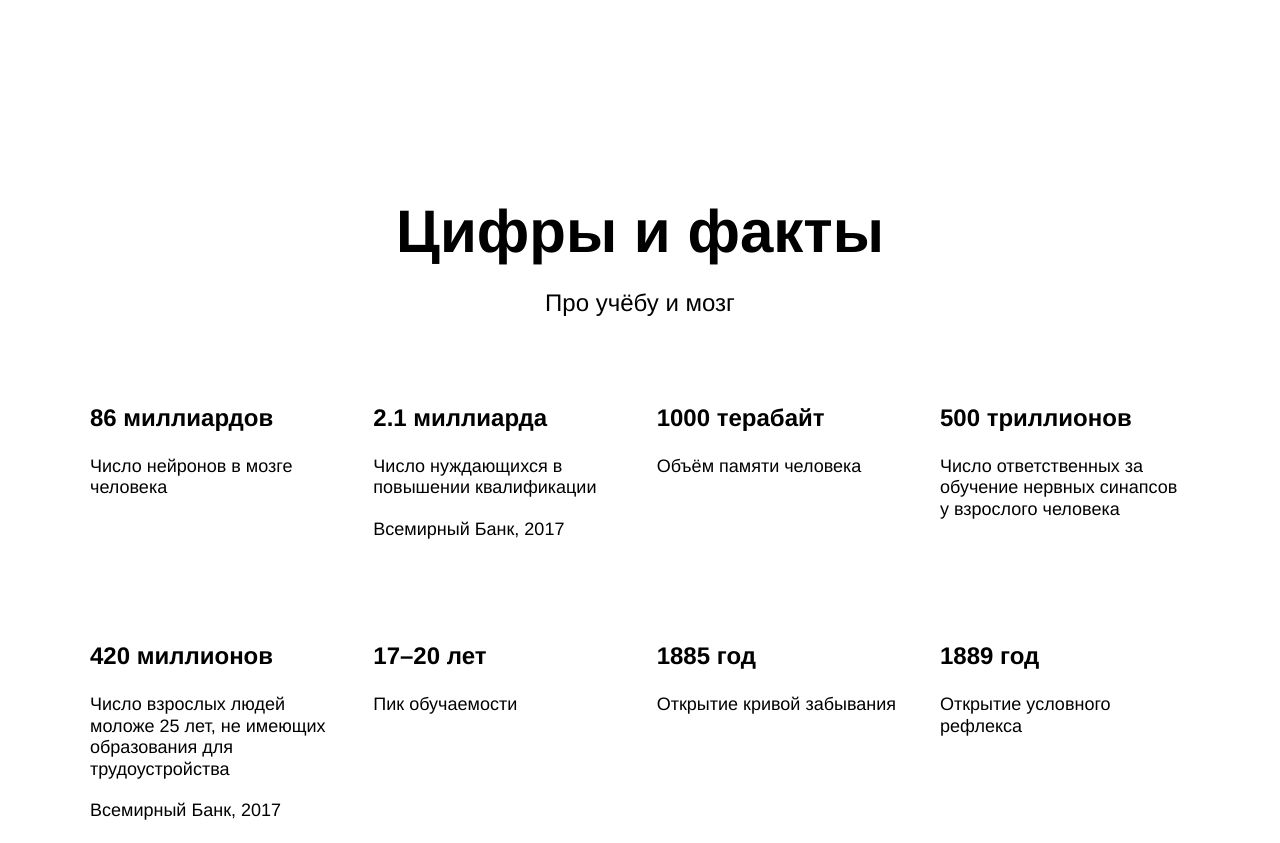
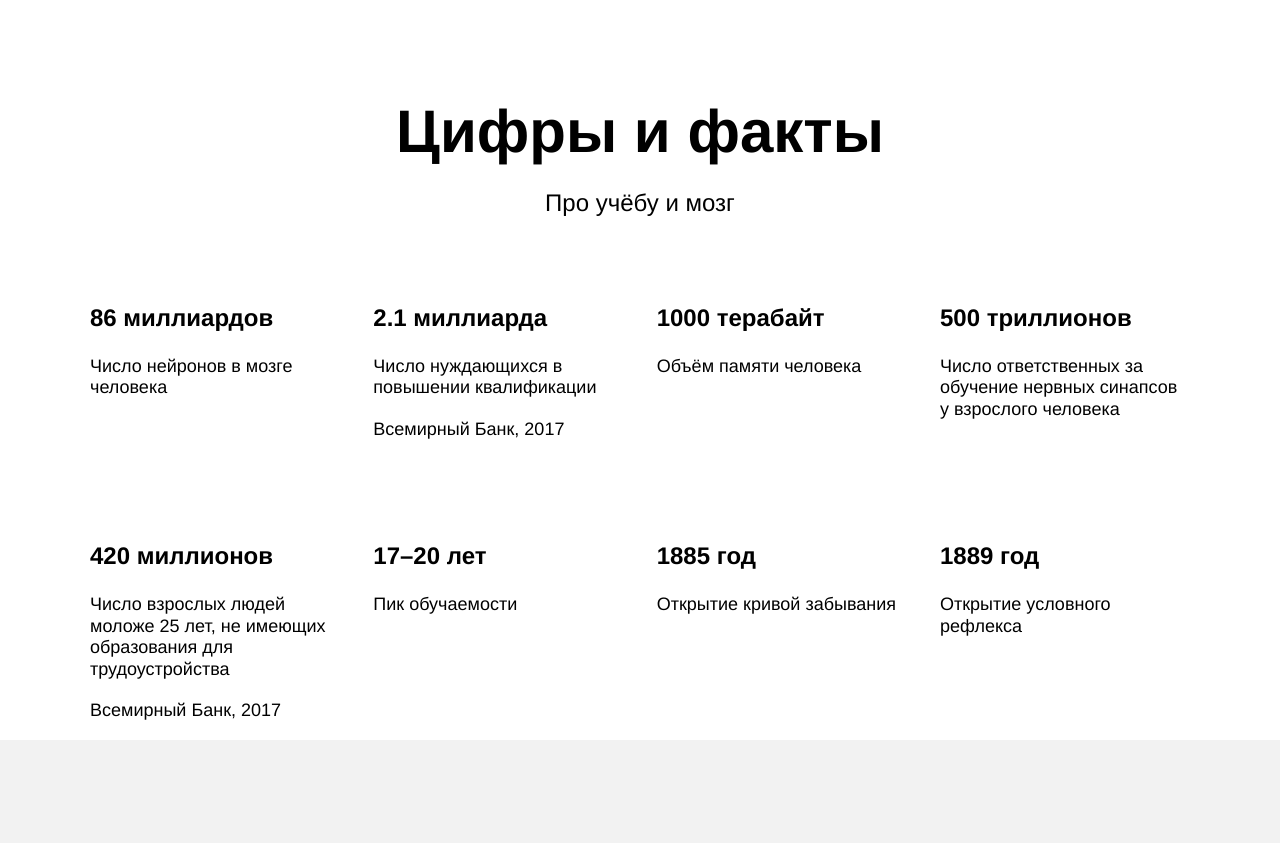
Before and after one commit to MatheMateCS/YP-Frontend_First-project, a plain HTML site: page index.html in a window 1280 px wide. Shown: the part 1283-2126 px from the top of the page. Drawn offline with Linux system fonts and the light colour scheme.

Commit message:
Removed extra padding

```diff
--- a/styles/style.css
+++ b/styles/style.css
@@ -129,7 +129,7 @@
 }
 
 .digits {
-  padding: 100px 0;
+  padding: 0;
  }
 
 .section-title {
@@ -357,5 +357,6 @@
 .footer__social-icon {
   width: 16px;
   height: 16px;
+  margin: auto;
   margin-right: 10px;
 }
```
